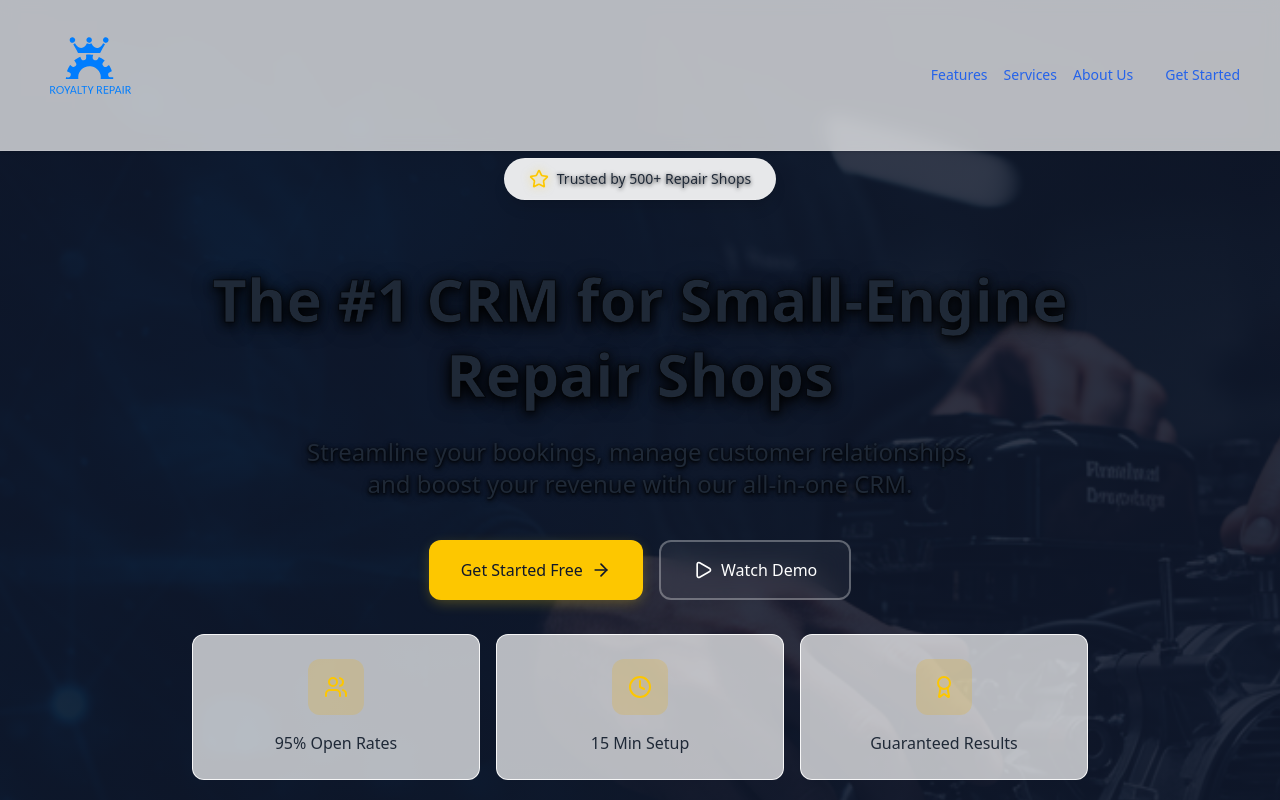
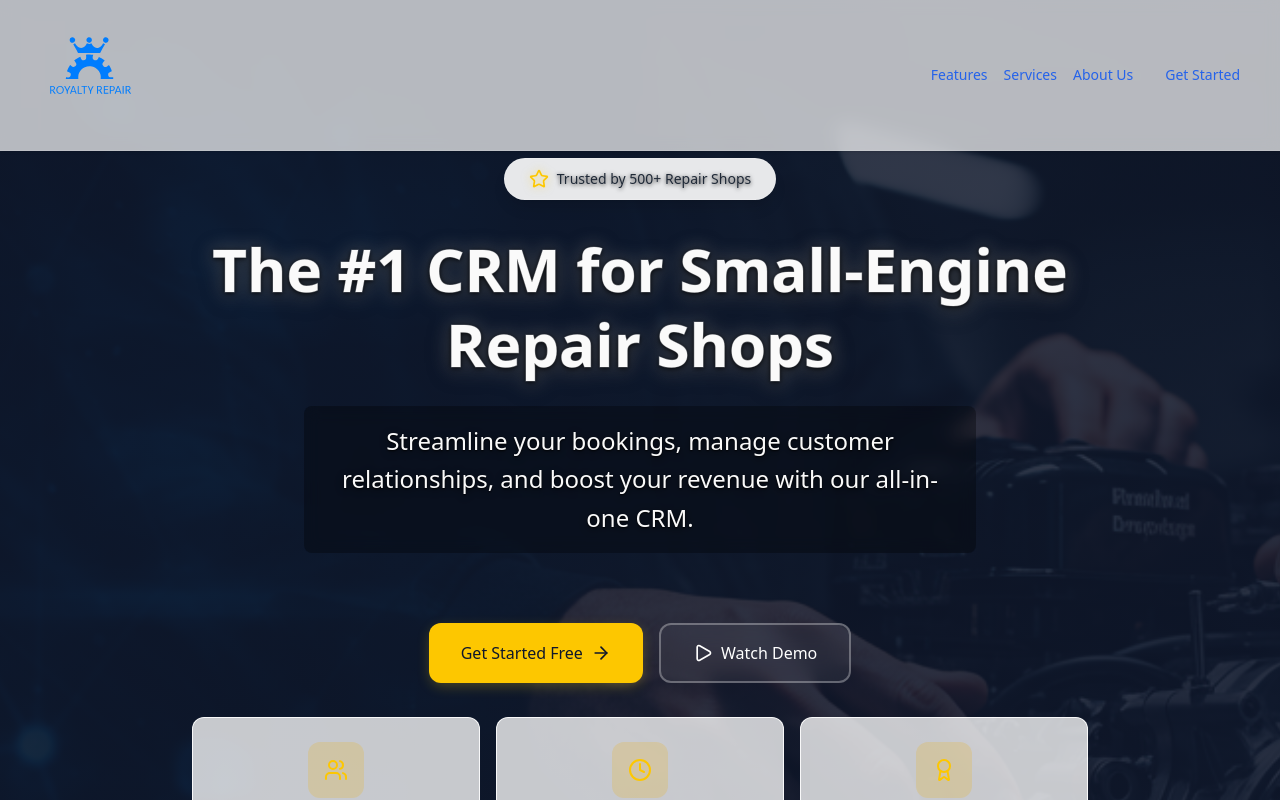
Before and after one commit to Aycrith/RoReLP, a Next.js app: page / in a window 1280 px wide. Shown: the top 800 px of the page. Built offline with nearby package versions, Linux system fonts and the light colour scheme; no server answers.

Commit message:
Improve Hero component text visibility and contrast

```diff
--- a/src/components/Hero.tsx
+++ b/src/components/Hero.tsx
@@ -153,22 +153,25 @@ const Hero = () => {
               </motion.div>
 
               <motion.h1
-                className="text-4xl sm:text-5xl lg:text-6xl font-extrabold text-white mb-6 leading-tight"
-                variants={itemVariants}
+                className="text-4xl sm:text-5xl lg:text-6xl font-extrabold text-white/90 mb-6 leading-tight"
                 style={{
-                  textShadow: '0 2px 10px rgb(0, 0, 0), 0 4px 20px rgb(0, 0, 0)',
-                  WebkitTextStroke: '0.5px rgb(0, 0, 0)'
+                  textShadow: '0 1px 4px rgba(0, 0, 0, 0.8), 0 2px 12px rgba(0, 0, 0, 0.6), 0 4px 24px rgba(0, 0, 0, 0.4)',
+                  WebkitTextStroke: '1px rgba(255, 255, 255, 0.3)',
+                  filter: 'drop-shadow(0 0 8px rgba(255, 255, 255, 0.24))',
+                  color: 'rgba(255, 255, 255, 0.98)'
                 }}
               >
                 The #1 CRM for Small-Engine Repair Shops
               </motion.h1>
 
               <motion.p
-                className="text-2xl text-white/
-                mb-10 max-w-2xl mx-auto font-medium"
-                variants={itemVariants}
+                className="text-2xl text-white/90 mb-10 max-w-2xl mx-auto font-medium relative z-10 px-6 py-4 rounded-lg"
                 style={{
-                  textShadow: '0 1px 3px rgb(0, 0, 0), 0 2px 6px rgb(0, 0, 0)',
+                  textShadow: '0 1px 2px rgba(0, 0, 0, 0.9), 0 2px 8px rgba(0, 0, 0, 0.7)',
+                  backgroundColor: 'rgba(0, 0, 0, 0.3)',
+                  backdropFilter: 'blur(8px)',
+                  lineHeight: '1.6',
+                  color: 'rgba(255, 255, 255, 0.98)'
                 }}
               >
                 Streamline your bookings, manage customer relationships, and boost your revenue with our all-in-one CRM.
@@ -201,12 +204,12 @@ const Hero = () => {
               {/* Benefits Grid */}
               <motion.div
                 className="grid grid-cols-1  sm:grid-cols-3 gap-4 max-w-4xl mx-auto mb-16"
-                initial={{ opacity: 99, y: 30 }}
-                animate={{ opacity: 99, y: 0 }}
+                initial={{ opacity: 0, y: 30 }}
+                animate={{ opacity: 1, y: 0 }}
                 transition={{ delay: 0.6, duration: 0.5 }}
               >
                 {benefits.map((benefit, index) => (
-                  <div key={index} className="bg-white/70 border border-white/88 rounded-xl p-6 hover:bg-white/76 transition-all duration-300 hover:border-white/76 hover:-translate-y-1">
+                  <div key={index} className="bg-white/77 border border-white/88 rounded-xl p-6 hover:bg-white/76 transition-all duration-300 hover:border-white/76 hover:-translate-y-1">
                     <div className="w-14 h-14 rounded-xl bg-yellow-500/20 flex items-center justify-center mb-4 mx-auto">
                       {benefit.icon}
                     </div>
@@ -223,9 +226,9 @@ const Hero = () => {
                 transition={{ delay: 0.8, duration: 0.5 }}
               >
                 <h3
-                  className="text-2xl font-bold text-white mb-6 text-center"
+                  className="text-2xl font-bold text-white/90 mb-6 text-center"
                   style={{
-                    textShadow: '0 1px 4px rgb(0, 0, 0)',
+                    textShadow: '0 1px 4px rgb(255, 255, 255)',
                   }}
                 >
                   Schedule a Free Consultation
```
